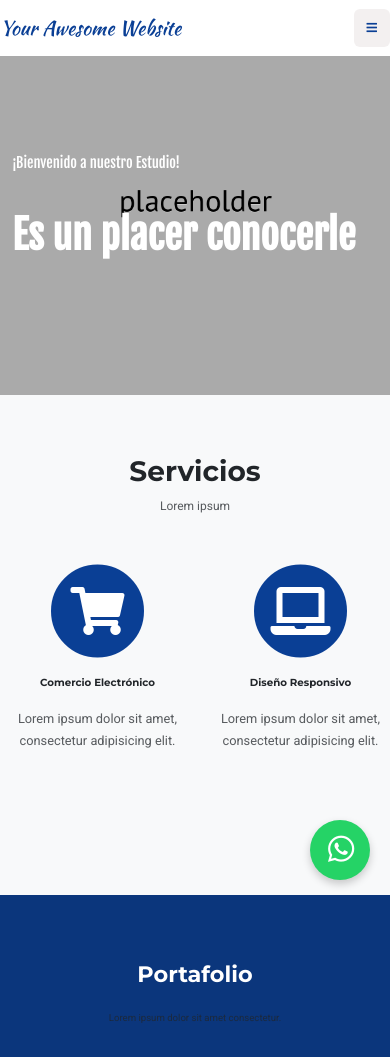
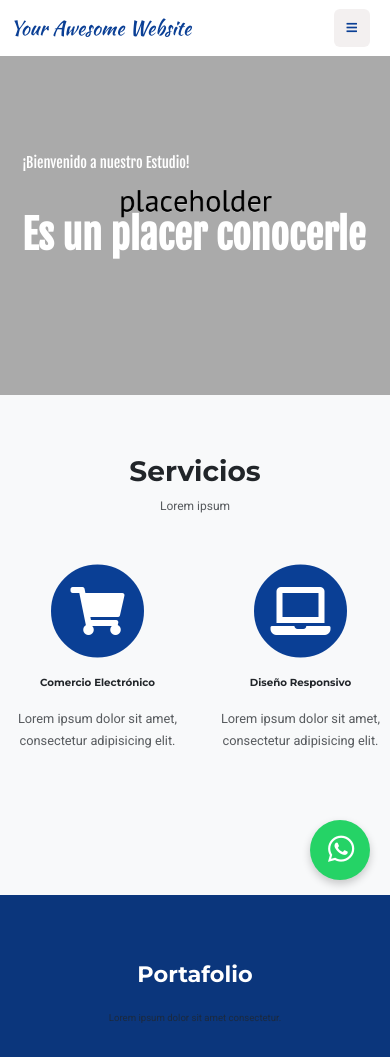
Before and after one commit to miorganizacioncbp/theme, a Jekyll site: the page built from index.md, in a window 390 px wide. Shown: the top 1057 px of the page. Built offline with Jekyll 4.4.1, drawn with Linux system fonts in a browser that asks for light colours; some web fonts are replaced; grey boxes are pictures that could not be loaded.

Commit message:
acomodo margen navbar

```diff
--- a/_data/navigation.yml
+++ b/_data/navigation.yml
@@ -43,7 +43,7 @@ es: &DEFAULT_ES
     - title: "Galeria"
       section: galeria
     - title: "Contactanos"
-      section: contacto
+      section: contact
 es-ES:
   <<: *DEFAULT_ES
 es-CO:
--- a/_sass/components/_navbar.scss
+++ b/_sass/components/_navbar.scss
@@ -55,9 +55,13 @@
 @media (max-width: 768px) {
   #mainNav {
     .navbar-brand {
+      margin-left: 10px;
       img {
         max-height: 40px; // Tamaño más pequeño para dispositivos medianos
       }
+    }
+    .navbar-toggler {
+      margin-right: 20px;
     }
   }
 }
@@ -65,9 +69,13 @@
 @media (max-width: 576px) {
   #mainNav {
     .navbar-brand {
+      margin-left: 10px;
       img {
         max-height: 30px; // Tamaño aún más pequeño para pantallas pequeñas
       }
+    }
+    .navbar-toggler {
+      margin-right: 20px;
     }
   }
 }
@@ -88,6 +96,7 @@
       -webkit-transition: all 0.3s;
       -moz-transition: all 0.3s;
       transition: all 0.3s;
+      margin-left: 10px;
 
       img {
         max-height: 50px; // Tamaño máximo del logo para pantallas grandes
--- a/_sass/layout/_masthead.scss
+++ b/_sass/layout/_masthead.scss
@@ -27,6 +27,15 @@ header.masthead {
     }
   }
 }
+@media (max-width: 576px) {
+  header.masthead {
+    .intro-text {
+      margin-left: 10px;
+      margin-right: 10px;
+    }
+  }
+
+}
 @media (min-width: 768px) {
   header.masthead {
     .intro-text {
```
